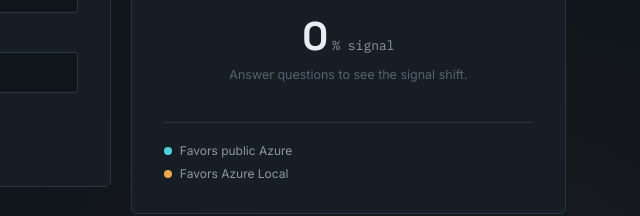
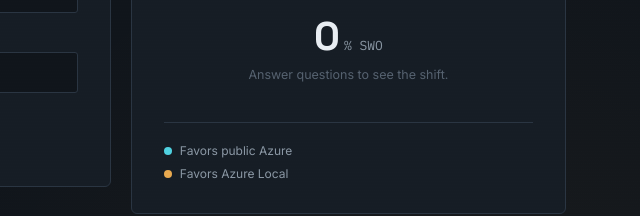
Before and after one commit to jerryvgeorge/azure-local-fit, a plain HTML site: page app/index.html in a window 1280 px wide. Shown: the part 359-575 px from the top of the page, 640-1280 px from the left. Drawn offline with nearby package versions, Linux system fonts and the light colour scheme.

```diff
--- a/app/index.html
+++ b/app/index.html
@@ -59,7 +59,7 @@
           <p id="verdictSummary" class="verdict-summary"></p>
 
           <div class="breakdown">
-            <p class="breakdown-label">Signal breakdown</p>
+            <p class="breakdown-label">SWO breakdown</p>
             <div id="breakdownList"></div>
           </div>
 
@@ -105,8 +105,8 @@
       <div class="panel gauge-panel">
         <p class="gauge-caption">CLOUD &#10231; LOCAL</p>
         <div id="gaugeSvgWrap"></div>
-        <p class="gauge-readout"><span id="gaugeValue">0</span><span class="gauge-unit">% signal</span></p>
-        <p class="gauge-hint" id="gaugeHint">Answer questions to see the signal shift.</p>
+        <p class="gauge-readout"><span id="gaugeValue">0</span><span class="gauge-unit">% SWO </span></p>
+        <p class="gauge-hint" id="gaugeHint">Answer questions to see the shift.</p>
 
         <div class="legend">
           <div class="legend-item"><span class="dot dot-cloud"></span> Favors public Azure</div>
```
